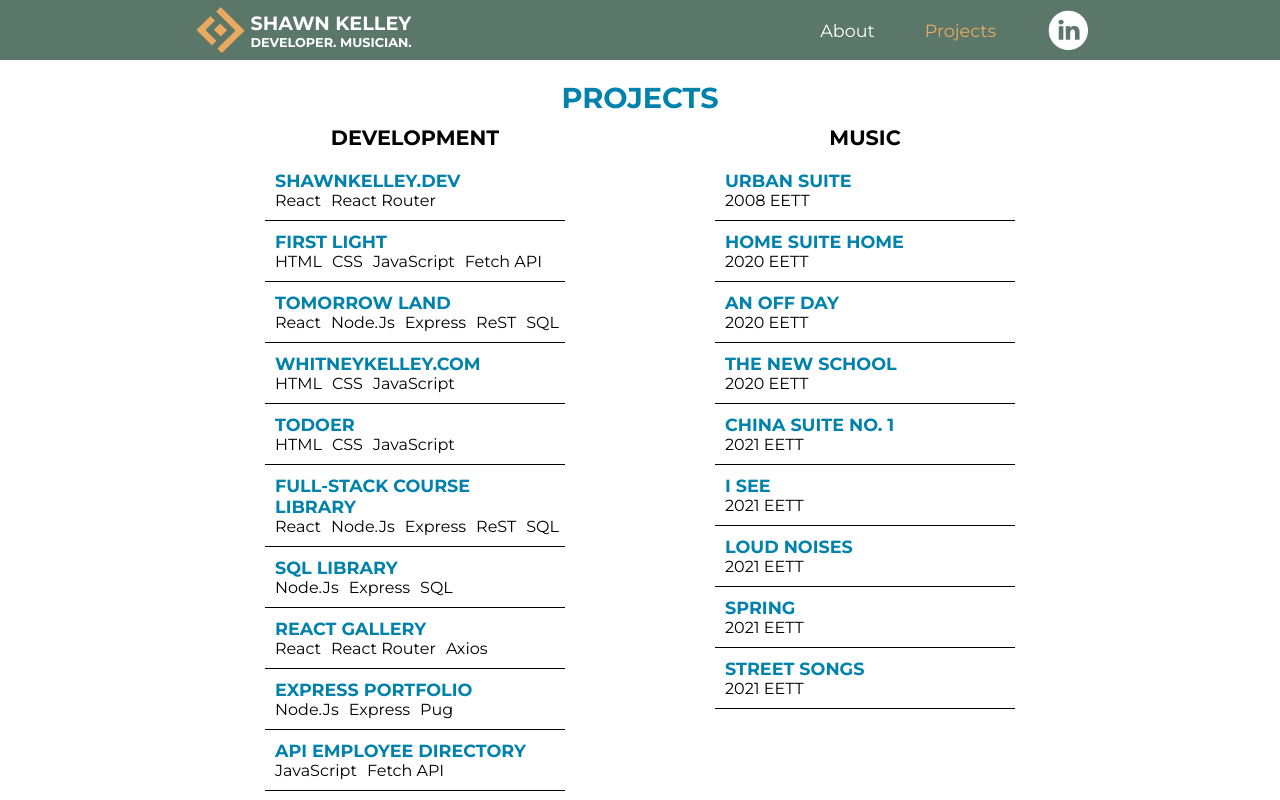
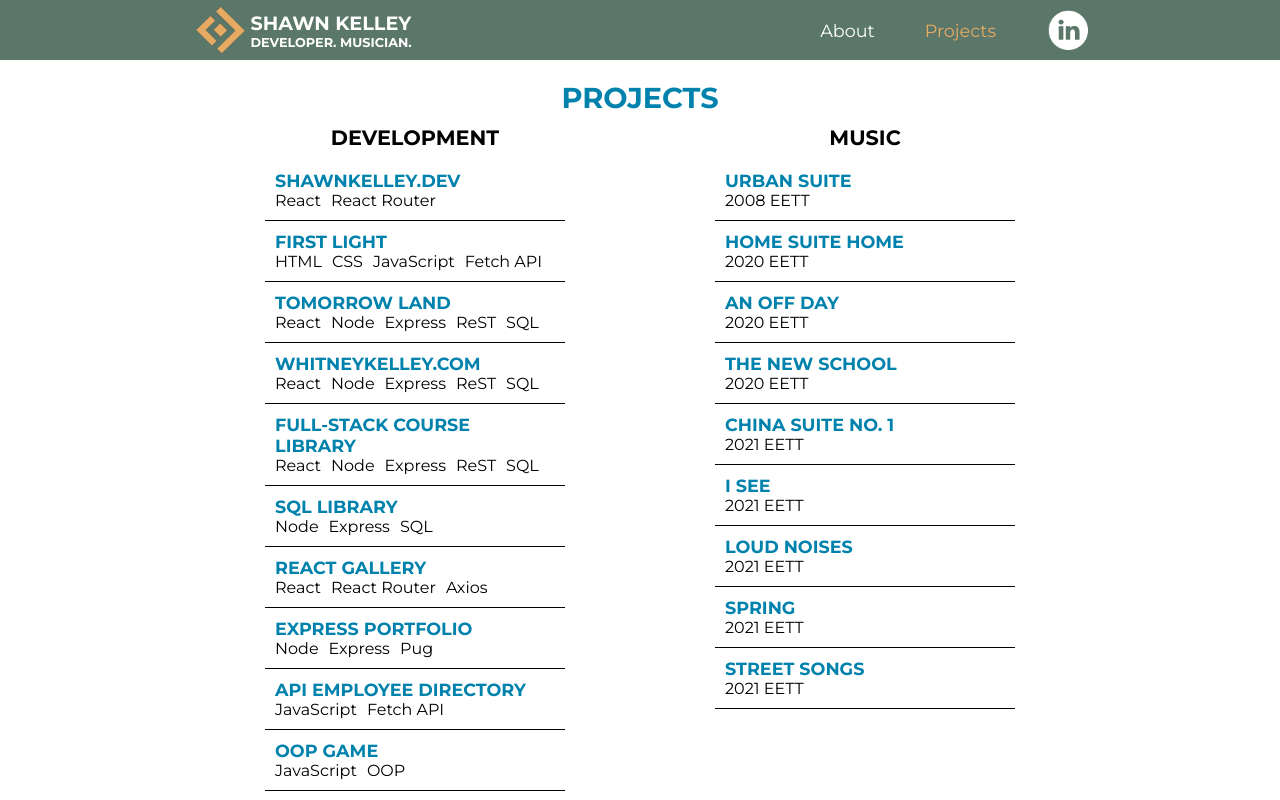
Before and after one commit to shawnkelleydev/sk-ws-react, a React (Create React App) app: page /projects in a window 1280 px wide. Shown: the top 800 px of the page. Built offline with nearby package versions, Linux system fonts and the light colour scheme.

Commit message:
refactors

```diff
--- a/src/components/work.js
+++ b/src/components/work.js
@@ -25,7 +25,7 @@ export const projects = [
     description:
       "Tomorrow Land will soon be a full-stack budgeting application.  It is **under construction**, so check back soon for a future deployment.",
     tag: "Feel free to check out the current code blow at GitHub.",
-    technologies: ["React", "Node.js", "Express", "ReST", "SQL"],
+    technologies: ["React", "Node", "Express", "ReST", "SQL"],
     // live_link: "https://vigorous-hamilton-5396c2.netlify.app",
     github_link: "https://github.com/shawnkelleydev/tomorrow-land-fs",
   },
@@ -33,26 +33,27 @@ export const projects = [
     year: 2021,
     name: "WhitneyKelley.com",
     description:
-      "Whitney Kelley is a professional flutist and teacher in the Denver metro area.  She's also my wife!  Her website features an interactive private lesson information section, and it automatically removes events from her performance schedule as they expire.",
-    technologies: ["HTML", "CSS", "JavaScript"],
+      "Whitney Kelley is a professional flutist and teacher in the Denver metro area.  She's also my wife!",
+    tag: "Her website is full-stack and features a React/React Router V6 front end with dynamic content as well as a node/express back end for handling users and contact requests.",
+    technologies: ["React", "Node", "Express", "ReST", "SQL"],
     live_link: "https://www.whitneykelley.com",
     github_link: "https://github.com/shawnkelleydev/whitneykelley-ws",
   },
-  {
-    year: 2021,
-    name: "ToDoer",
-    description:
-      "ToDoer is an extremely simple vanilla JavaScript task tracker. It was a personal project and uses local storage to save user input between visits.",
-    technologies: ["HTML", "CSS", "JavaScript"],
-    live_link: "https://shawnkelleydev.github.io/ToDoer/",
-    github_link: "https://github.com/shawnkelleydev/ToDoer",
-  },
+  // {
+  //   year: 2021,
+  //   name: "ToDoer",
+  //   description:
+  //     "ToDoer is an extremely simple vanilla JavaScript task tracker. It was a personal project and uses local storage to save user input between visits.",
+  //   technologies: ["HTML", "CSS", "JavaScript"],
+  //   live_link: "https://shawnkelleydev.github.io/ToDoer/",
+  //   github_link: "https://github.com/shawnkelleydev/ToDoer",
+  // },
   {
     year: 2021,
     name: "Full-Stack Course Library",
     description: "A full-stack course library featuring user authentication.",
     tag: "This was my final project from Team Treehouse.  Feel free to clone the project below and run on your local machine.",
-    technologies: ["React", "Node.js", "Express", "ReST", "SQL"],
+    technologies: ["React", "Node", "Express", "ReST", "SQL"],
     github_link: "https://github.com/shawnkelleydev/techdegree-project-10-fs",
   },
   {
@@ -61,7 +62,7 @@ export const projects = [
     description:
       "An editable list of library books integrating JavaScript and SQL.",
     tag: " SQL Library was project from Team Treehouse, running on Heroku (please forgive sleepy Dyno delays).",
-    technologies: ["Node.js", "Express", "SQL"],
+    technologies: ["Node", "Express", "SQL"],
     live_link: "https://intense-shore-26930.herokuapp.com/books",
     github_link: "https://github.com/shawnkelleydev/techdegree-project-8-sql",
   },
@@ -80,7 +81,7 @@ export const projects = [
     description:
       "An Express / Pug portfolio project.  It's running on Heroku, so there may be a slight delay if the Dyno is sleeping.",
     tag: "CSS for this project was provided by Team Treehouse.",
-    technologies: ["Node.js", "Express", "Pug"],
+    technologies: ["Node", "Express", "Pug"],
     live_link: "https://sk-express-portfolio-tth.herokuapp.com",
     github_link: "https://github.com/shawnkelleydev/techdegree-project-7",
   },
```
